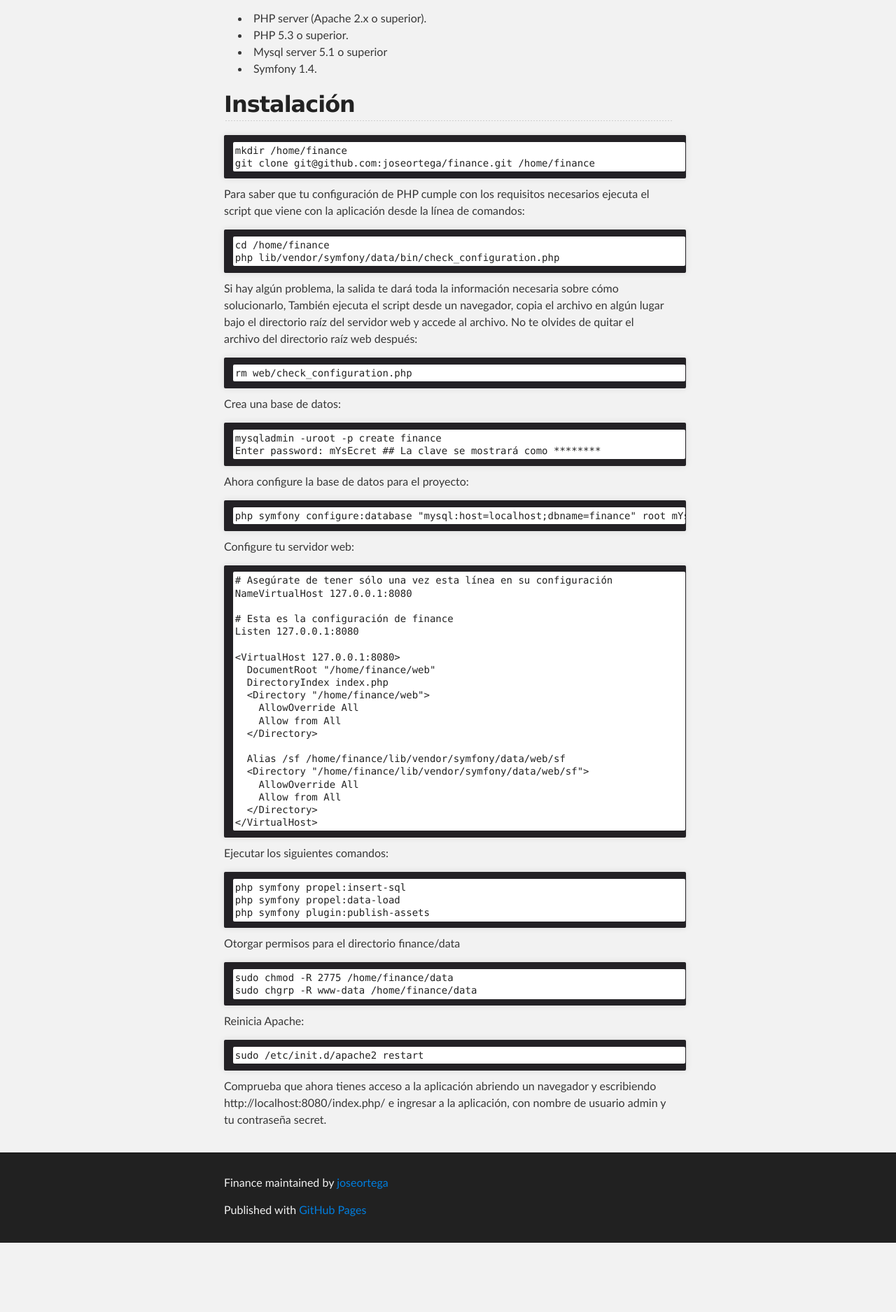
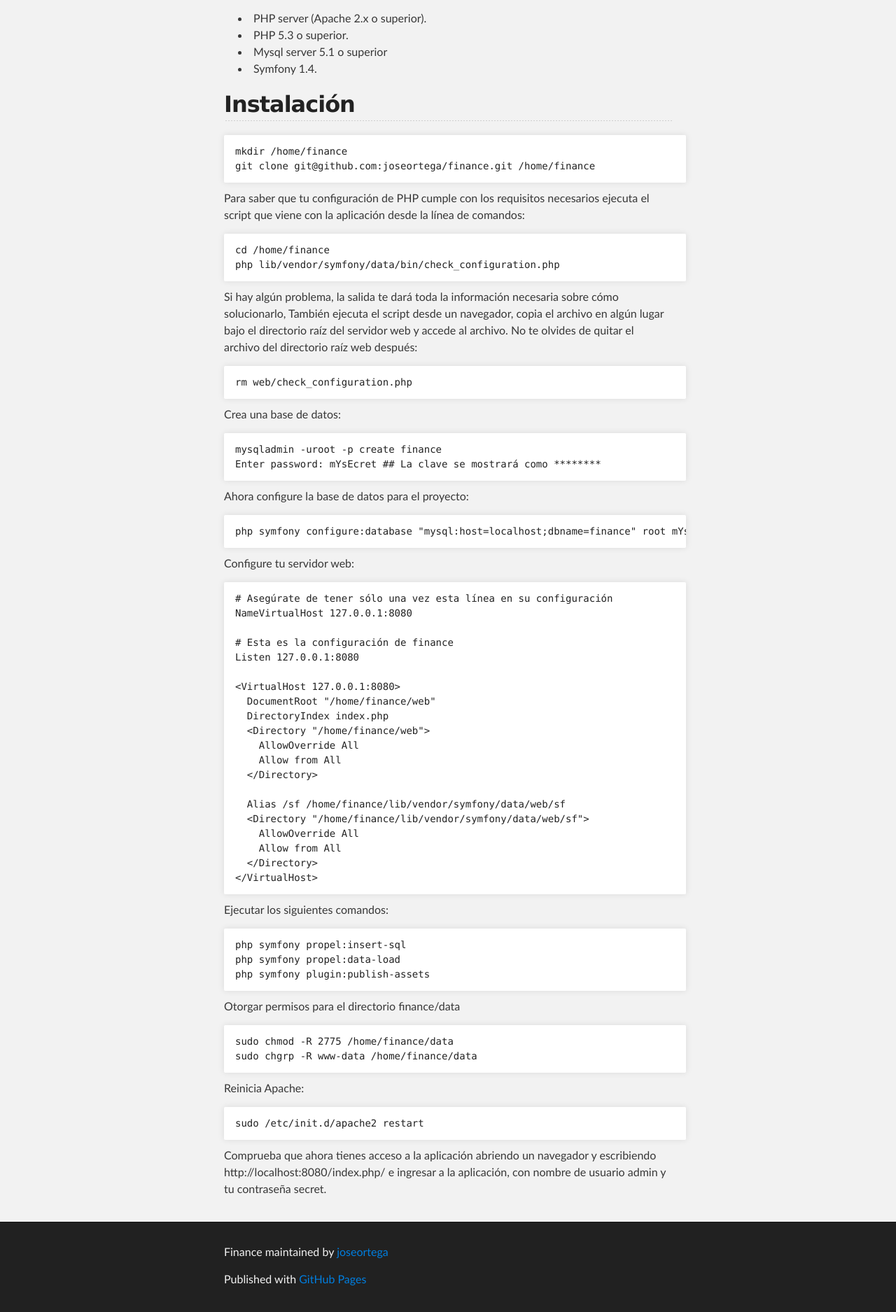
Before and after one commit to joseortega/finance, a PHP site: page / in a window 1280 px wide. Shown: the part 468-2343 px from the top of the page at 70% size. Before the commit the page ends 2244 px from the top, so only its background shows below. Run offline with PHP 8.4, Linux system fonts and the light colour scheme.

Commit message:
Update stylesheet.css

```diff
--- a/stylesheets/stylesheet.css
+++ b/stylesheets/stylesheet.css
@@ -429,12 +429,3 @@
   }
 
 }
-
-pre {
-background-color: #232125;
-overflow: auto;
-line-height: 1.3em;
-color: #fff;
-font-size: 14px;
-padding: .7em;
-}
```
